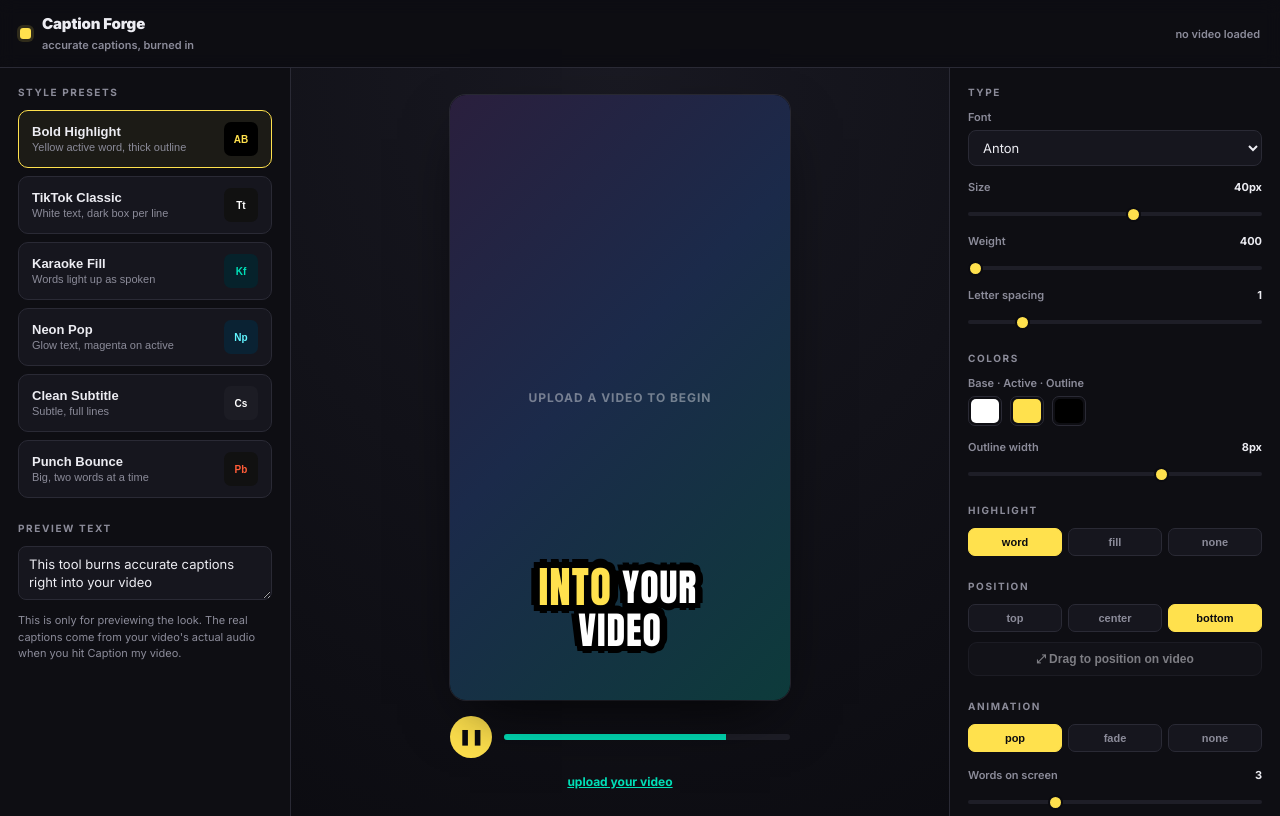
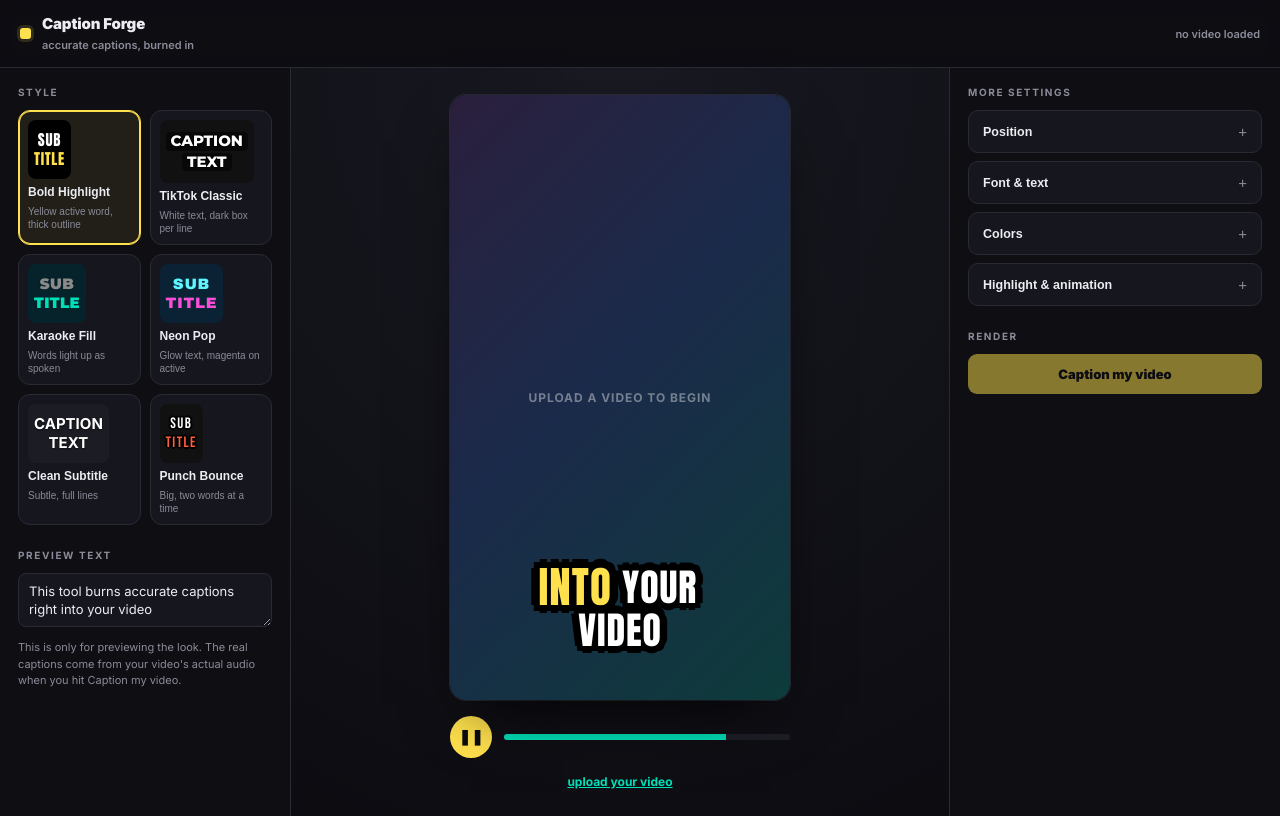
Before and after one commit to rapidhit/caption-it, a React (Vite) app in the folder web/: page / in a window 1280 px wide. Built offline with nearby package versions, Linux system fonts and the light colour scheme.

Commit message:
Simplify UI: style grid with live previews + collapsible advanced settings

```diff
--- a/web/src/App.jsx
+++ b/web/src/App.jsx
@@ -24,15 +24,24 @@ html,body{margin:0;padding:0;background:#0E0E13;-webkit-text-size-adjust:100%;}
   display:flex;flex-direction:column;align-items:center;justify-content:center;gap:16px;padding:24px;}
 .cf-eyebrow{font-size:10px;letter-spacing:.16em;text-transform:uppercase;color:var(--mute);font-weight:700;margin:0 0 12px;}
 .cf-eyebrow.mt{margin-top:24px;}
-.cf-preset{width:100%;text-align:left;border:1px solid var(--line);background:var(--panel);color:var(--ink);
-  border-radius:10px;padding:11px 13px;margin-bottom:8px;cursor:pointer;transition:.15s;
-  display:flex;align-items:center;justify-content:space-between;gap:8px;}
-.cf-preset:hover{border-color:#3a3a48;background:var(--panel2);}
-.cf-preset.on{border-color:var(--accent);background:rgba(255,225,77,.06);}
-.cf-preset b{font-size:13px;font-weight:700;display:block;}
-.cf-preset small{font-size:11px;color:var(--mute);}
-.cf-swatch{width:34px;height:34px;border-radius:7px;flex:none;display:flex;align-items:center;
-  justify-content:center;font-size:10px;font-weight:900;}
+.cf-preset-grid{display:grid;grid-template-columns:1fr 1fr;gap:9px;}
+.cf-preset-card{display:flex;flex-direction:column;gap:6px;text-align:left;border:1px solid var(--line);
+  background:var(--panel);color:var(--ink);border-radius:12px;padding:9px;cursor:pointer;transition:.15s;}
+.cf-preset-card:hover{border-color:#3a3a48;background:var(--panel2);}
+.cf-preset-card.on{border-color:var(--accent);background:rgba(255,225,77,.08);
+  box-shadow:0 0 0 1px var(--accent) inset;}
+.cf-preset-prev{border-radius:8px;padding:12px 6px;display:flex;flex-direction:column;align-items:center;
+  justify-content:center;gap:2px;overflow:hidden;min-height:56px;}
+.cf-preset-card b{font-size:12px;font-weight:700;}
+.cf-preset-card small{font-size:10px;color:var(--mute);line-height:1.3;}
+.cf-acc{border:1px solid var(--line);border-radius:10px;margin-bottom:8px;overflow:hidden;background:var(--panel);}
+.cf-acc.open{border-color:#3a3a48;}
+.cf-acc-head{width:100%;display:flex;align-items:center;justify-content:space-between;background:none;
+  border:none;color:var(--ink);font-size:12.5px;font-weight:700;padding:12px 14px;cursor:pointer;}
+.cf-acc-chev{color:var(--mute);font-size:15px;font-weight:400;}
+.cf-acc-body{padding:2px 14px 14px;}
+.cf-field-label{font-size:11px;font-weight:700;color:var(--mute);margin:0 0 6px;}
+.cf-field-label.mt{margin-top:14px;}
 .cf-video-wrap{position:relative;width:100%;max-width:340px;aspect-ratio:9/16;border-radius:16px;
   overflow:hidden;background:#000;box-shadow:0 24px 60px -20px rgba(0,0,0,.8),0 0 0 1px var(--line);}
 .cf-video-wrap video,.cf-fake{position:absolute;inset:0;width:100%;height:100%;object-fit:contain;}
@@ -144,7 +153,8 @@ input[type=range]::-webkit-slider-thumb{-webkit-appearance:none;width:15px;heigh
   .cf-video-wrap,.cf-transport{max-width:82vw;}
   .cf-video-wrap{max-height:50vh;}
   .cf-chip{font-size:10px;padding:7px 3px;}
-  .cf-preset{padding:10px 11px;}
+  .cf-preset-card{padding:8px;}
+  .cf-preset-grid{grid-template-columns:1fr 1fr;}
 }
 `;
 
@@ -179,6 +189,39 @@ const PRESETS = [
 
 const posToXY = (pos) => ({ x: 0.5, y: pos === "top" ? 0.12 : pos === "center" ? 0.5 : 0.85 });
 
+// 8-direction text outline as a text-shadow string.
+function outlineShadow(width, color) {
+  if (width <= 0) return "0 1px 2px rgba(0,0,0,.55)";
+  return Array.from({ length: 8 }, (_, i) => {
+    const a = (i * Math.PI) / 4;
+    return `${Math.cos(a) * width}px ${Math.sin(a) * width}px 0 ${color}`;
+  }).join(",");
+}
+
+// Inline style for a style-card preview word.
+function previewStyle(cs, px, useActive) {
+  return {
+    fontFamily: `'${cs.font}', sans-serif`, fontWeight: cs.weight, fontSize: px,
+    letterSpacing: Math.min(cs.spacing, 2) * 0.7, textTransform: cs.upper ? "uppercase" : "none",
+    lineHeight: 1.1, color: useActive ? cs.active : cs.color,
+    background: cs.box || "transparent", padding: cs.box ? "1px 5px" : 0, borderRadius: 4,
+    textShadow: outlineShadow(cs.outlineW * 0.35, cs.outline),
+  };
+}
+
+// Collapsible settings section. Kept module-level so its inputs never remount.
+function Section({ id, title, openSec, setOpenSec, children }) {
+  const open = openSec === id;
+  return (
+    <div className={"cf-acc" + (open ? " open" : "")}>
+      <button type="button" className="cf-acc-head" onClick={() => setOpenSec(open ? null : id)}>
+        <span>{title}</span><span className="cf-acc-chev">{open ? "−" : "+"}</span>
+      </button>
+      <div className="cf-acc-body" style={{ display: open ? "block" : "none" }}>{children}</div>
+    </div>
+  );
+}
+
 export default function App() {
   const [preset, setPreset] = useState("hormozi");
   const [s, setS] = useState({ ...PRESETS[0].s });
@@ -201,6 +244,7 @@ export default function App() {
   const [editing, setEditing] = useState(false);
   const [dragging, setDragging] = useState(false);
   const [editH, setEditH] = useState(600);
+  const [openSec, setOpenSec] = useState(null); // which right-panel accordion section is expanded
   const dragRef = useRef(null);
   const modalRef = useRef(null);
   const capRef = useRef(null);
@@ -463,14 +507,20 @@ export default function App() {
       <div className="cf-grid">
         {/* LEFT */}
         <div className="cf-col">
-          <p className="cf-eyebrow">Style presets</p>
+          <p className="cf-eyebrow">Style</p>
+          <div className="cf-preset-grid">
             {PRESETS.map((p) => (
-            <button key={p.id} className={"cf-preset" + (preset === p.id ? " on" : "")}
+              <button key={p.id} className={"cf-preset-card" + (preset === p.id ? " on" : "")}
                 onClick={() => applyPreset(p.id)}>
-              <span><b>{p.name}</b><small>{p.desc}</small></span>
-              <span className="cf-swatch" style={{ background: p.sw.bg, color: p.sw.c }}>{p.sw.t}</span>
+                <span className="cf-preset-prev" style={{ background: p.sw.bg }}>
+                  <span style={previewStyle(p.s, 15, false)}>{p.s.mode === "none" ? "CAPTION" : "SUB"}</span>
+                  <span style={previewStyle(p.s, 15, true)}>{p.s.mode === "none" ? "TEXT" : "TITLE"}</span>
+                </span>
+                <b>{p.name}</b>
+                <small>{p.desc}</small>
               </button>
             ))}
+          </div>
           <p className="cf-eyebrow mt">Preview text</p>
           <textarea className="cf-text" value={previewText}
             onChange={(e) => { setPreviewText(e.target.value); setWi(0); }} />
@@ -521,7 +571,21 @@ export default function App() {
 
         {/* RIGHT */}
         <div className="cf-col">
-          <p className="cf-eyebrow">Type</p>
+          <p className="cf-eyebrow">More settings</p>
+
+          <Section id="position" title="Position" openSec={openSec} setOpenSec={setOpenSec}>
+            <div className="cf-chips">
+              {["top", "center", "bottom"].map((p) => (
+                <button key={p} className={"cf-chip" + (s.pos === p ? " on" : "")}
+                  onClick={() => { up("pos", p); setCapPos(posToXY(p)); }}>{p}</button>
+              ))}
+            </div>
+            <button className="cf-editbtn" disabled={!videoUrl} onClick={() => setEditing(true)}>
+              ⤢ Drag to position on video
+            </button>
+          </Section>
+
+          <Section id="font" title="Font & text" openSec={openSec} setOpenSec={setOpenSec}>
             <div className="cf-field">
               <label>Font</label>
               <select className="cf-select" value={s.font} onChange={(e) => up("font", e.target.value)}>
@@ -540,8 +604,13 @@ export default function App() {
               <label>Letter spacing <b>{s.spacing}</b></label>
               <input type="range" min="0" max="6" step="0.5" value={s.spacing} onChange={(e) => up("spacing", +e.target.value)} />
             </div>
+            <div className="cf-toggle">
+              <span>UPPERCASE</span>
+              <button className={"cf-tog" + (s.upper ? " on" : "")} onClick={() => up("upper", !s.upper)}><i /></button>
+            </div>
+          </Section>
 
-          <p className="cf-eyebrow mt">Colors</p>
+          <Section id="color" title="Colors" openSec={openSec} setOpenSec={setOpenSec}>
             <div className="cf-field">
               <label>Base · Active · Outline</label>
               <div className="cf-swatchrow">
@@ -554,46 +623,31 @@ export default function App() {
               <label>Outline width <b>{s.outlineW}px</b></label>
               <input type="range" min="0" max="12" value={s.outlineW} onChange={(e) => up("outlineW", +e.target.value)} />
             </div>
+            <div className="cf-toggle">
+              <span>Line background box</span>
+              <button className={"cf-tog" + (s.box ? " on" : "")}
+                onClick={() => up("box", s.box ? "" : "rgba(0,0,0,0.55)")}><i /></button>
+            </div>
+          </Section>
 
-          <p className="cf-eyebrow mt">Highlight</p>
+          <Section id="highlight" title="Highlight & animation" openSec={openSec} setOpenSec={setOpenSec}>
+            <p className="cf-field-label">Highlight</p>
             <div className="cf-chips">
               {["word", "fill", "none"].map((m) => (
                 <button key={m} className={"cf-chip" + (s.mode === m ? " on" : "")} onClick={() => up("mode", m)}>{m}</button>
               ))}
             </div>
-
-          <p className="cf-eyebrow mt">Position</p>
-          <div className="cf-chips">
-            {["top", "center", "bottom"].map((p) => (
-              <button key={p} className={"cf-chip" + (s.pos === p ? " on" : "")}
-                onClick={() => { up("pos", p); setCapPos(posToXY(p)); }}>{p}</button>
-            ))}
-          </div>
-          <button className="cf-editbtn" disabled={!videoUrl} onClick={() => setEditing(true)}>
-            ⤢ Drag to position on video
-          </button>
-
-          <p className="cf-eyebrow mt">Animation</p>
+            <p className="cf-field-label mt">Animation</p>
             <div className="cf-chips">
               {["pop", "fade", "none"].map((a) => (
                 <button key={a} className={"cf-chip" + (s.anim === a ? " on" : "")} onClick={() => up("anim", a)}>{a}</button>
               ))}
             </div>
-
-          <div className="cf-field" style={{ marginTop: 16 }}>
+            <div className="cf-field" style={{ marginTop: 14 }}>
               <label>Words on screen <b>{s.perGroup}</b></label>
               <input type="range" min="1" max="8" value={s.perGroup} onChange={(e) => up("perGroup", +e.target.value)} />
             </div>
-
-          <div className="cf-toggle">
-            <span>UPPERCASE</span>
-            <button className={"cf-tog" + (s.upper ? " on" : "")} onClick={() => up("upper", !s.upper)}><i /></button>
-          </div>
-          <div className="cf-toggle">
-            <span>Line background box</span>
-            <button className={"cf-tog" + (s.box ? " on" : "")}
-              onClick={() => up("box", s.box ? "" : "rgba(0,0,0,0.55)")}><i /></button>
-          </div>
+          </Section>
 
           <p className="cf-eyebrow mt">Render</p>
           <button className="cf-btn primary" disabled={busy || !file} onClick={generate}>
```
Lines whose indentation alone changed are shown as unchanged.
